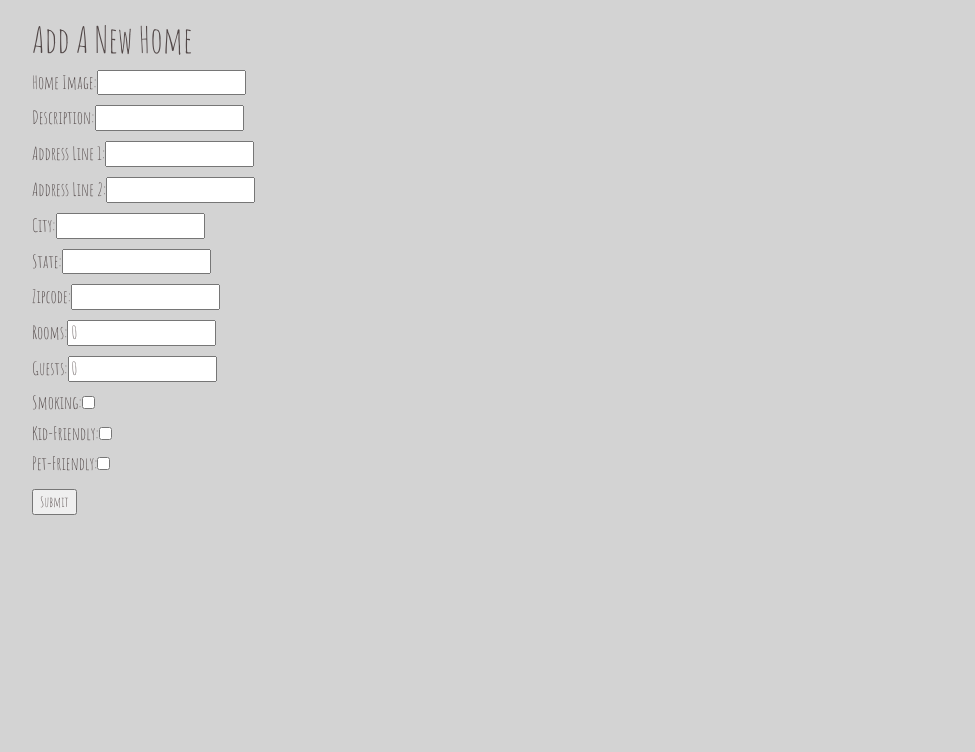
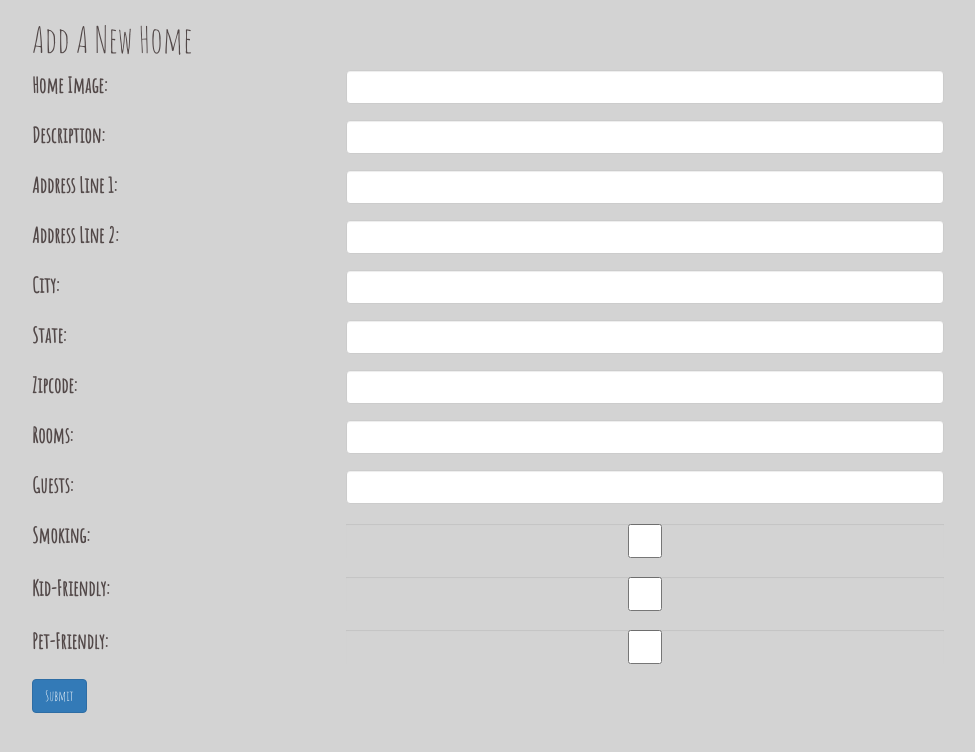
Before and after one commit to cmsegui/carebnb, a React (Create React App) app in the folder client/: page /user/1/addHome in a window 1280 px wide. Shown: the top 752 px of the page, without its empty margins (38-1013 px from the left). Built offline with nearby package versions, Linux system fonts and the light colour scheme.

Commit message:
updated all styling for the add home form

```diff
--- a/client/src/components/AddHome.js
+++ b/client/src/components/AddHome.js
@@ -52,48 +52,82 @@ render() {
         )
     } else {
      return(
-         <div>
+         <div className="form-holder">
              <h1>Add A New Home</h1>
              <form onSubmit={this._addNewHome}>
-                <div className="form-group">
-                <h4>Home Image:
-                 <input onChange={this._handleChange} type="text" name="img" value={this.state.home.img} />
-                 </h4>
-                 <h4>Description:
-                 <input onChange={this._handleChange} type="text" name="description" value={this.state.home.description} />
-                 </h4>
-                 <h4>Address Line 1:
-                 <input onChange={this._handleChange} type="text" name="addressLine1" value={this.state.home.addressLine1} />
-                 </h4>
-                 <h4>Address Line 2:
-                 <input onChange={this._handleChange} type="text" name="addressLine2" value={this.state.home.addressLine2} />
-                 </h4>
-                 <h4>City:
-                 <input onChange={this._handleChange} type="text" name="city" value={this.state.home.city} />
-                 </h4>
-                 <h4>State:
-                 <input onChange={this._handleChange} type="selectbox" name="state" value={this.state.home.state} />
-                 </h4>
-                 <h4>Zipcode:
-                 <input onChange={this._handleChange} type="text" name="zipcode" value={this.state.home.zipcode} />
-                 </h4>
-                 <h4>Rooms:
-                 <input onChange={this._handleChange} type="number" name="rooms" value={this.state.home.rooms} />
-                 </h4>
-                 <h4>Guests:
-                 <input onChange={this._handleChange} type="number" name="guests" value={this.state.home.guests} />
-                 </h4>
-                 <h4>Smoking:
-                 <input onChange={this._handleChange} type="checkbox" name="smoking" value={this.state.home.smoking} />
-                 </h4>
-                 <h4>Kid-Friendly:
-                 <input onChange={this._handleChange} type="checkbox" name="kids" value={this.state.home.kids} />
-                 </h4>
-                 <h4>Pet-Friendly:
-                 <input onChange={this._handleChange} type="checkbox" name="pets" value={this.state.home.pets} />
-                 </h4>
-                 </div>
-                <input type="submit" value="Submit" />
+             <div className="form-group row">
+                    <label className="col-sm-4 col-form-label" for="">Home Image:</label>
+            <div className="col-sm-8">
+             <input onChange={this._handleChange} type="text" name="img" value={this.state.img} className="form-control" />
+            </div>
+             </div>
+             <div className="form-group row">
+                    <label className="col-sm-4 col-form-label" for="">Description:</label>
+            <div className="col-sm-8">
+             <input onChange={this._handleChange} type="text" name="description" value={this.state.description} className="form-control" />
+            </div>
+             </div>
+             <div className="form-group row">
+                    <label className="col-sm-4 col-form-label" for="">Address Line 1:</label>
+            <div className="col-sm-8">
+             <input onChange={this._handleChange} type="text" name="addressLine1" value={this.state.addressLine1} className="form-control" />
+            </div>
+             </div>
+             <div className="form-group row">
+                    <label className="col-sm-4 col-form-label" for="">Address Line 2:</label>
+            <div className="col-sm-8">
+             <input onChange={this._handleChange} type="text" name="addressLine2" value={this.state.addressLine2} className="form-control" />
+            </div>
+             </div>
+             <div className="form-group row">
+                    <label className="col-sm-4 col-form-label" for="">City:</label>
+            <div className="col-sm-8">
+             <input onChange={this._handleChange} type="text" name="city" value={this.state.city} className="form-control" />
+            </div>
+             </div>
+             <div className="form-group row">
+                    <label className="col-sm-4 col-form-label" for="">State:</label>
+            <div className="col-sm-8">
+             <input onChange={this._handleChange} type="selectbox" name="state" value={this.state.state} className="form-control" />
+            </div>
+             </div>
+             <div className="form-group row">
+                    <label className="col-sm-4 col-form-label" for="">Zipcode:</label>
+            <div className="col-sm-8">
+             <input onChange={this._handleChange} type="text" name="zipcode" value={this.state.zipcode} className="form-control" />
+            </div>
+             </div>
+             <div className="form-group row">
+                    <label className="col-sm-4 col-form-label" for="">Rooms:</label>
+            <div className="col-sm-8">
+             <input onChange={this._handleChange} type="number" name="rooms" value={this.state.rooms} className="form-control" />
+            </div>
+             </div>
+             <div className="form-group row">
+                    <label className="col-sm-4 col-form-label" for="">Guests:</label>
+            <div className="col-sm-8">
+             <input onChange={this._handleChange} type="number" name="guests" value={this.state.guests} className="form-control" />
+            </div>
+             </div>
+             <div className="form-group row">
+                    <label className="col-sm-4 col-form-label" for="">Smoking:</label>
+            <div className="col-sm-8">
+             <input onChange={this._handleChange} type="checkbox" name="smoking" checked={this.state.smoking} className="form-control" />
+            </div>
+             </div>
+             <div className="form-group row">
+                    <label className="col-sm-4 col-form-label" for="">Kid-Friendly:</label>
+            <div className="col-sm-8">
+             <input onChange={this._handleChange} type="checkbox" name="kids" checked={this.state.kids} className="form-control" />
+            </div>
+             </div>
+             <div className="form-group row">
+                    <label className="col-sm-4 col-form-label" for="">Pet-Friendly:</label>
+            <div className="col-sm-8">
+             <input onChange={this._handleChange} type="checkbox" name="pets" checked={this.state.pets} className="form-control" />
+            </div>
+             </div>
+             <input className="btn btn-primary" type="submit" value="Submit" />
              </form>
          </div>
      )
--- a/client/src/components/EditHome.js
+++ b/client/src/components/EditHome.js
@@ -22,8 +22,9 @@ _editHome= e => {
 _getHome= () => {
     console.log(`/api/user/${this.userId}/home/${this.id}`);
     axios.get(`/api/user/${this.userId}/home/${this.id}`).then(res => {
-        this.setState(res.data);
-        console.log(res.data);
+        this.setState(res.data.homes[0]);
+        const {address} = this.state.address;
+        console.log(this.state);
     }).catch((err) => {
         console.log(err);
       });
--- a/client/src/index.css
+++ b/client/src/index.css
@@ -19,6 +19,7 @@ body {
   border-radius: 4px;
   margin: 0 1em;
   width: 300px;
+  height: 200px;
   float: left;
 
 }
@@ -88,3 +89,7 @@ width: 100%;
 .col-form-label {
   font-size: 1.5em;
 }
+
+.form-control {
+  font-size: 24px;
+}
```
Also changed, not shown: 1 other file (tests, documents, lock files or other folders).
